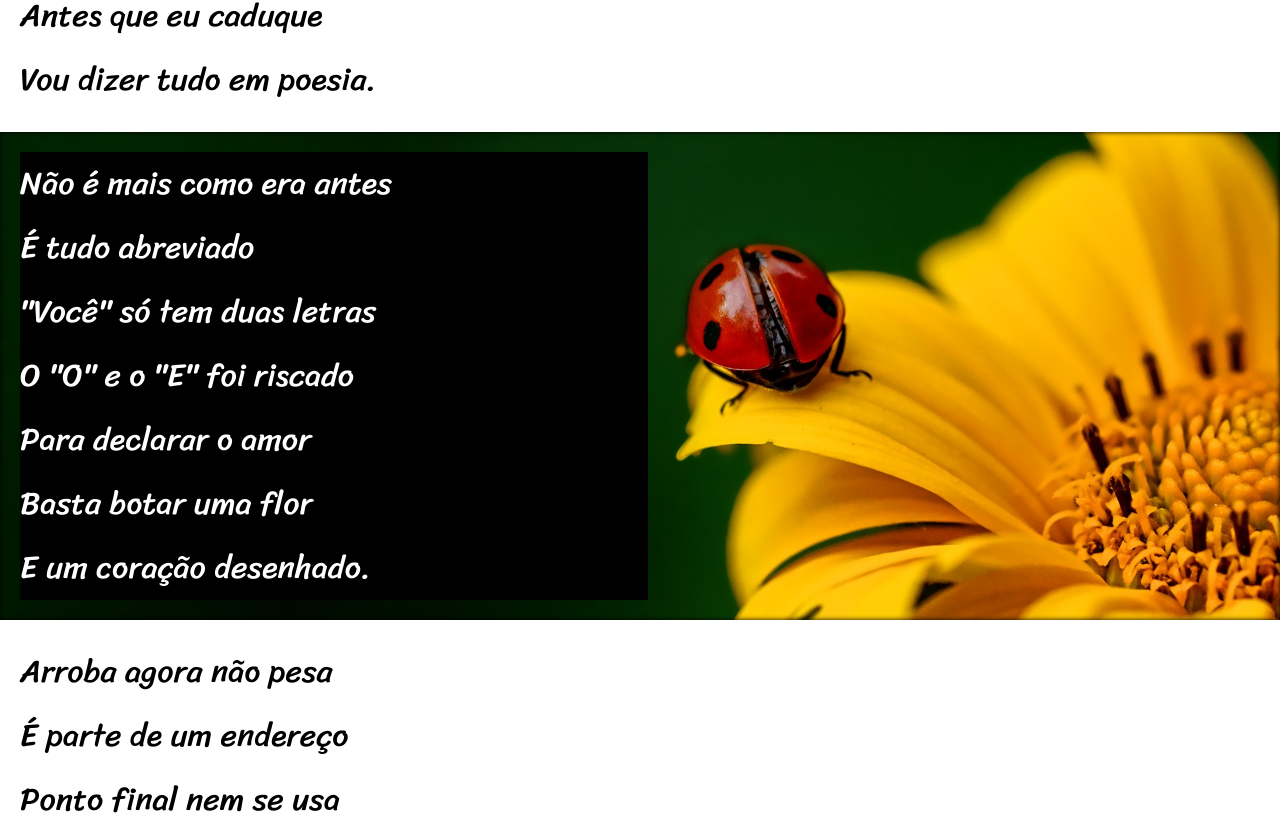
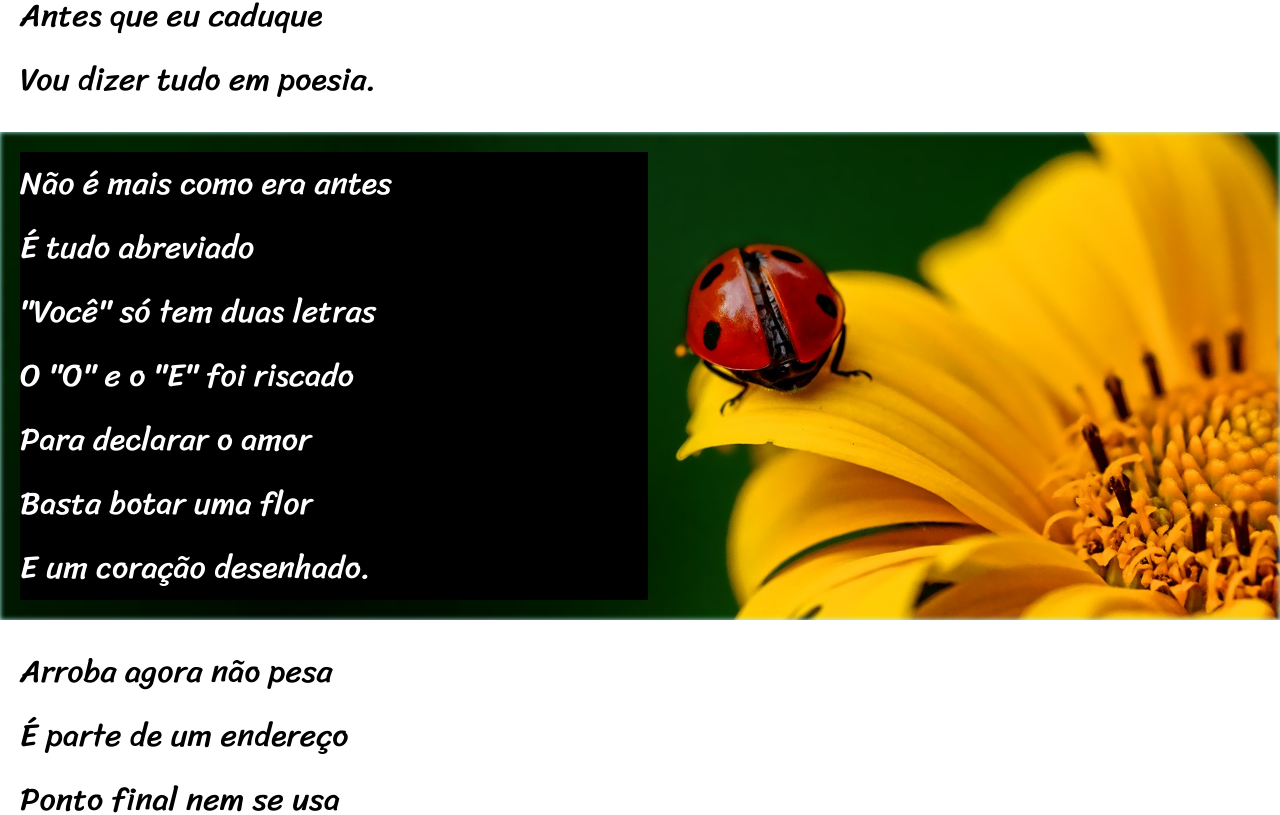
Before and after one commit to NicolasBrunatto/teste2-cordel, a plain HTML site: page index.html in a window 1280 px wide. Shown: the part 578-1393 px from the top of the page. Drawn offline with Linux system fonts and the light colour scheme.

Commit message:
TRANSPARENCY

```diff
--- a/style.css
+++ b/style.css
@@ -61,7 +61,7 @@ section
     background-repeat: none;
     background-attachment: fixed;
     background-position: right center;
-    box-shadow: inset 0px 0px 5px 0px black;
+    box-shadow: inset 0px 0px 5px 0px #B3FFFFFF;
 
 }
 #d1
```
